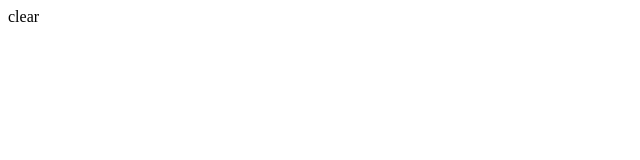
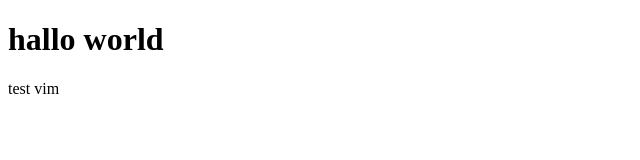
Before and after one commit to ar-alahmad/push-me, a plain HTML site: page index.html in a window 1280 px wide. Shown: the whole page, without its empty margins (0-640 px from the left). Drawn offline with Linux system fonts and the light colour scheme.

Commit message:
index text

```diff
--- a/index.html
+++ b/index.html
@@ -6,7 +6,7 @@
     <title>Document</title>
 </head>
 <body>
-
+   <h1>hallo world</h1>
+   <p>test vim</p>
 </body>
 </html>
-clear
```
